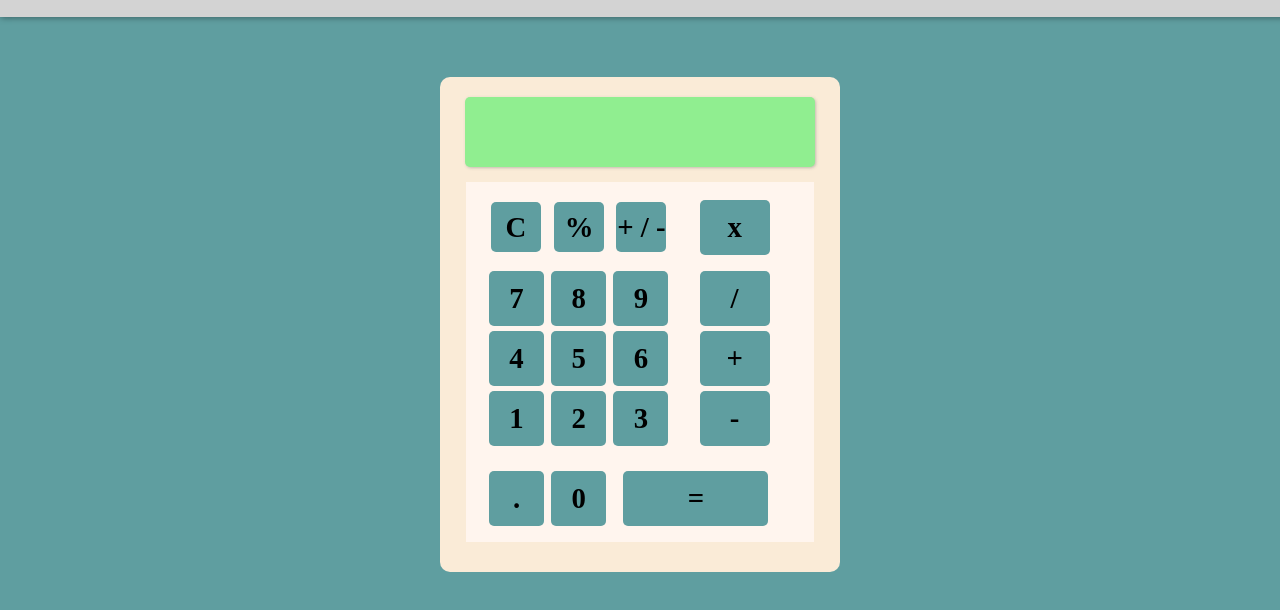
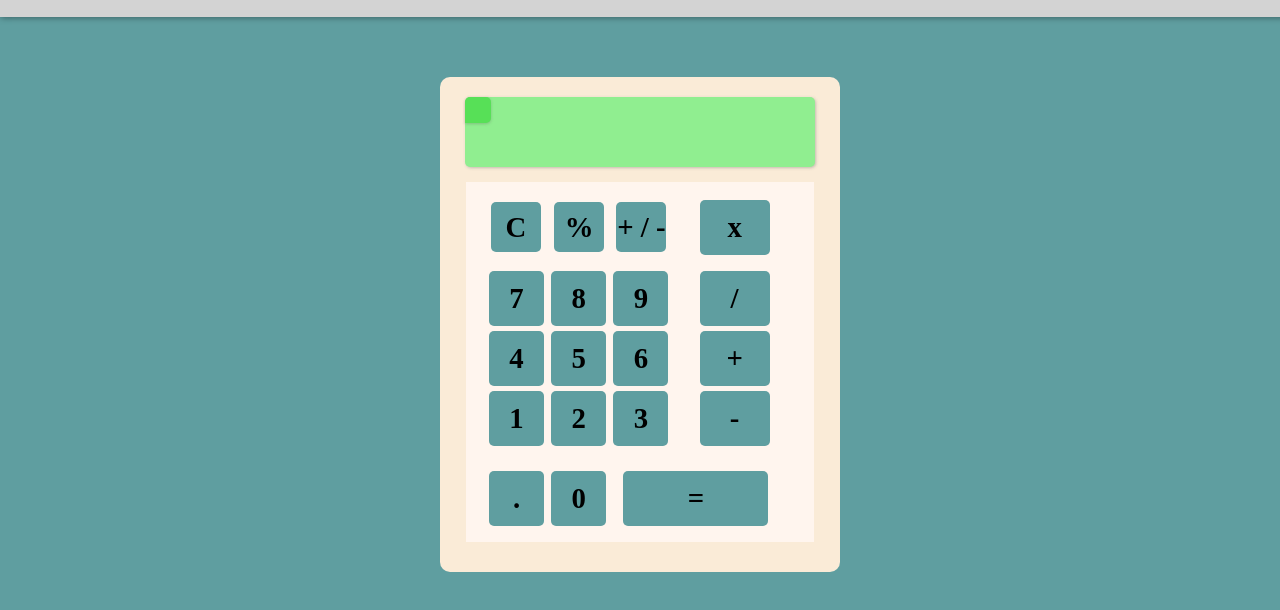
Before and after one commit to joao1912/Pratica-js-simples, a plain HTML site: page ex09/index.html in a window 1280 px wide. Shown: the part 60-670 px from the top of the page. Drawn offline with Linux system fonts and the light colour scheme.

Commit message:
Update style.css

```diff
--- a/ex09/estilo/style.css
+++ b/ex09/estilo/style.css
@@ -40,8 +40,21 @@ div#tela {
     margin: auto;
     border-radius: 5px;
     box-shadow: 1px 1px 3px rgba(122, 122, 122, 0.41);
+    text-align: right;
 
+}
 
+div#tela > #sinalExibido {
+    width: 20px;
+    height: 20px;
+    background-color: rgb(87, 224, 87);
+    border-top-right-radius: 5px;
+    border-top-left-radius: 5px;
+    border-bottom-right-radius: 5px;
+    padding: 3px;
+    text-align: center;
+    box-shadow: 0px 1px 3px rgba(89, 88, 88, 0.297);
+    font-size: 17px;
 }
 
 main div#suporteTela {
```
